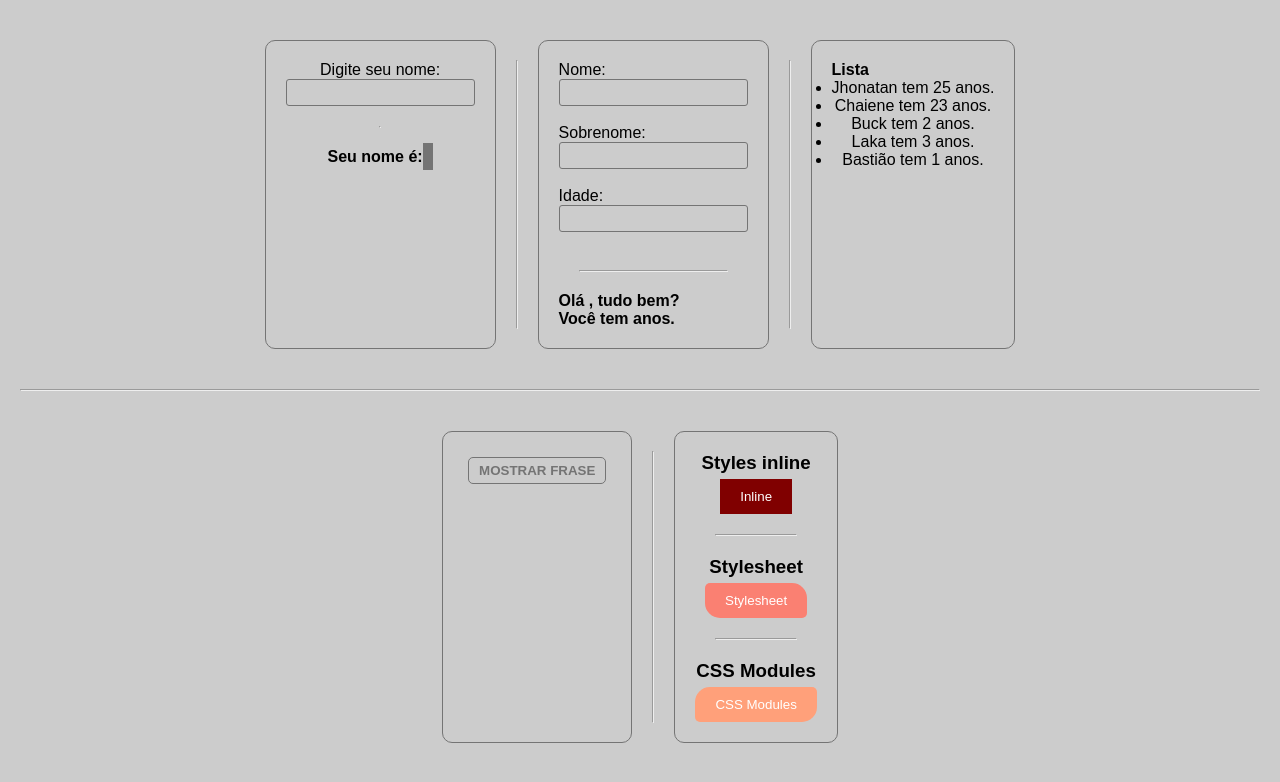
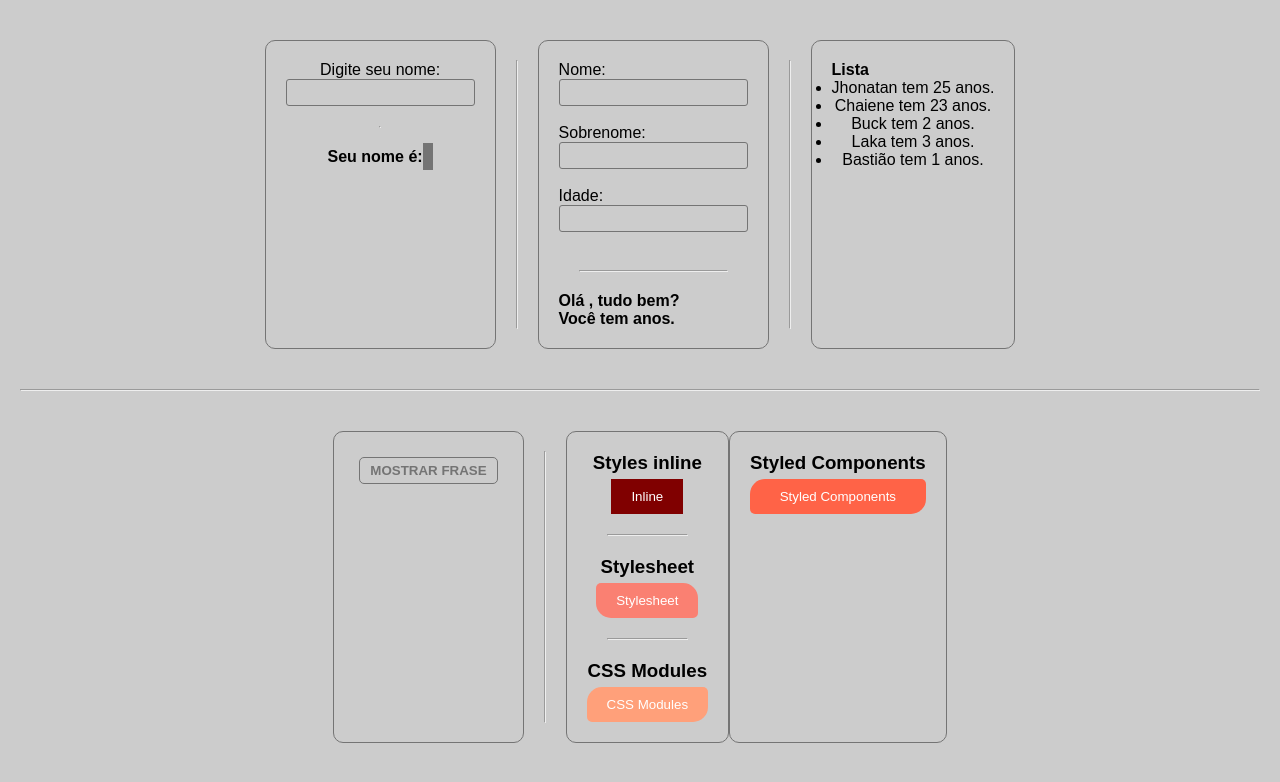
Before and after one commit to JhonatanGAlves/to-tests, a React (Create React App) app: page / in a window 1280 px wide. Shown: the top 782 px of the page. Built offline with nearby package versions, Linux system fonts and the light colour scheme.

Commit message:
creating component StyledComponent

```diff
--- a/src/components/listsAndStyles/ListsAndStyles.tsx
+++ b/src/components/listsAndStyles/ListsAndStyles.tsx
@@ -3,9 +3,11 @@ import { StyledExerciseInput } from '../InputState'
 import StylesInLine from './StylesInLine'
 import Stylesheet from './Stylesheet'
 import CSSModules from './CSSModules'
+import StyledComponents from './StyledComponents'
 
 const ListsAndStyles = () => {
   return (
+    <>
       <StyledExerciseInput>
         <StylesInLine />
         <hr />
@@ -13,6 +15,10 @@ const ListsAndStyles = () => {
         <hr />
         <CSSModules />
       </StyledExerciseInput>
+      <StyledExerciseInput>
+        <StyledComponents />
+      </StyledExerciseInput>
+    </>
   )
 }
 
--- /dev/null
+++ b/src/components/listsAndStyles/StyledComponents.tsx
@@ -0,0 +1,26 @@
+import React from 'react'
+import styled from 'styled-components'
+
+const StyledComponents = () => {
+  return (
+    <>
+      <h3>Styled Components</h3>
+      <Button>Styled Components</Button>
+    </>
+  )
+}
+
+const Button = styled.button`
+  background-color:	#FF6347;
+  color: #FFF;
+
+  padding: 10px 20px;
+  border: 0;
+  border-radius: 15px 5px;
+
+  &:hover {
+    background-color: #FF0000;
+  }
+`
+
+export default StyledComponents
```
Lines whose indentation alone changed are shown as unchanged.
